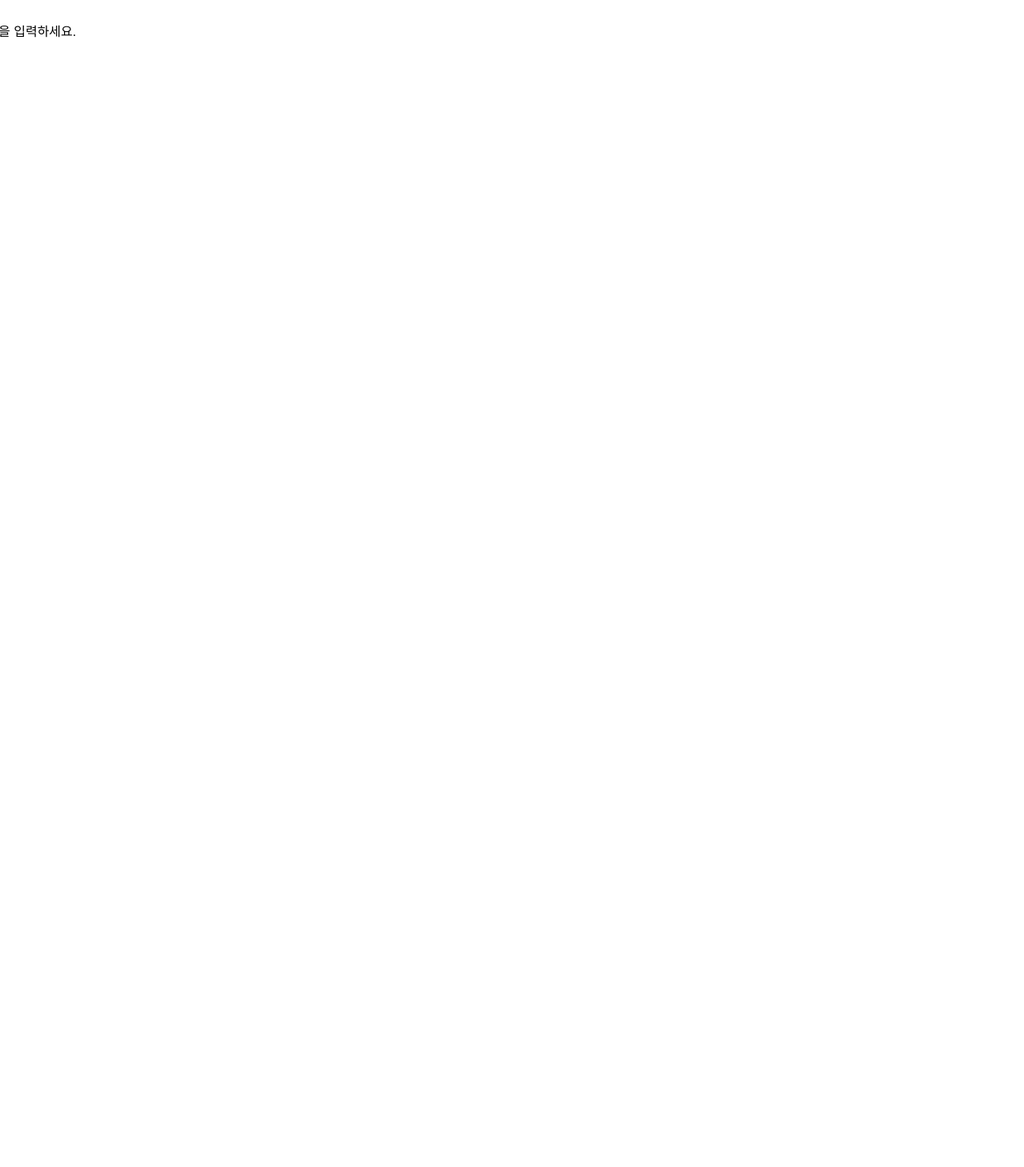
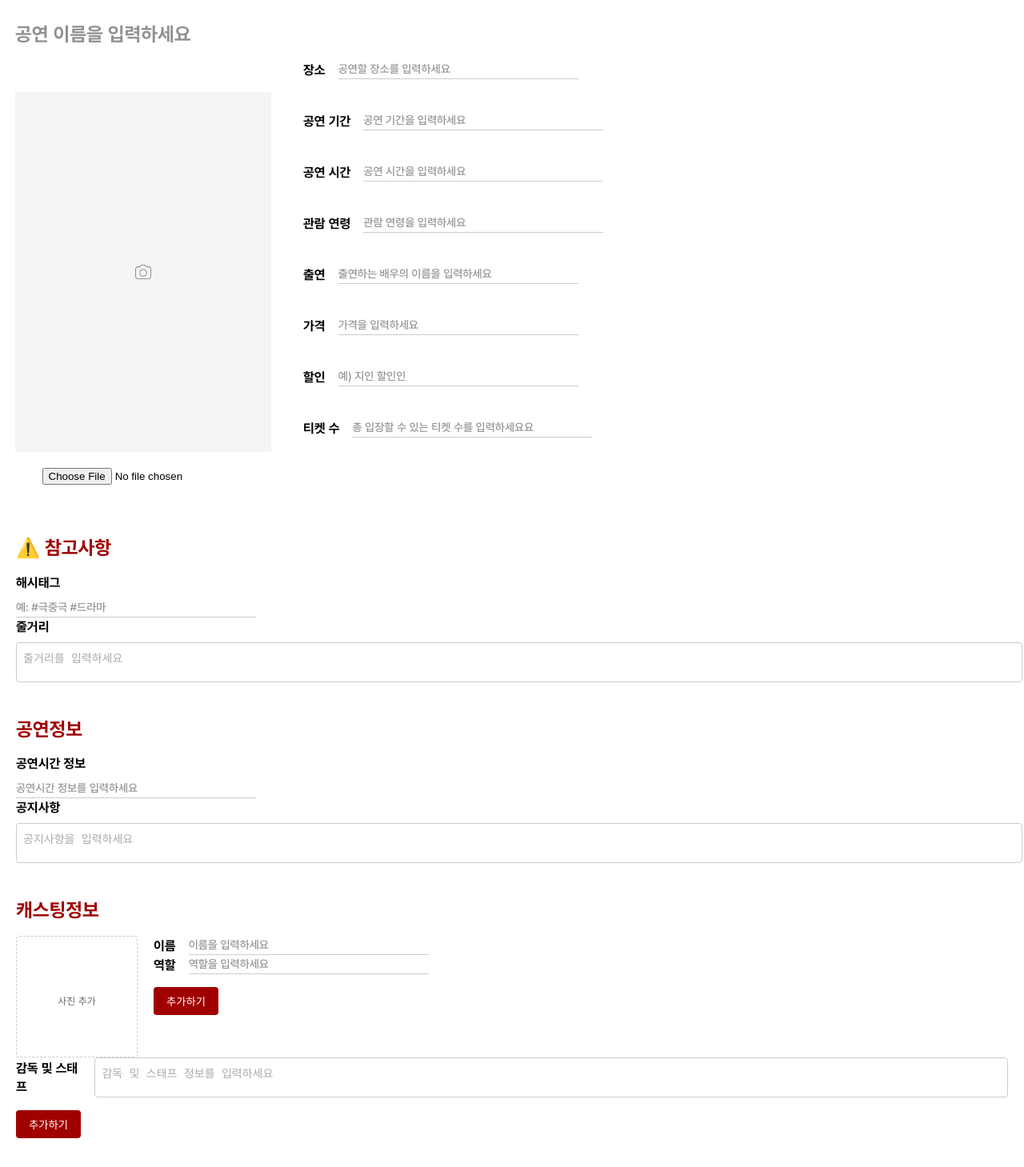
Before and after one commit to MUIT-UMC/Frontend, a React (Vite) app: page /register-musical in a window 1280 px wide. Shown: the part 171-1630 px from the top of the page at 80% size. Before the commit the page ends 800 px from the top, so only its background shows below. Built offline with nearby package versions, Linux system fonts and the light colour scheme.

Commit message:
소극장 공연 등록 초안

```diff
--- a/src/pages/RegisterMusical.jsx
+++ b/src/pages/RegisterMusical.jsx
@@ -1,12 +1,336 @@
-import React from "react";
+import React, { useState } from "react";
+import styled from "styled-components";
+import CameraIcon from '../assets/icons/Camera.svg';
 
 const RegisterMusical = () => {
+  const [image, setImage] = useState(null);
+
+  const handleImageUpload = (e) => {
+    const file = e.target.files[0];
+    if (file) {
+      const reader = new FileReader();
+      reader.onload = () => {
+        setImage(reader.result);
+      };
+      reader.readAsDataURL(file);
+    }
+  };
+
   return (
-    <div>
-      <h1>등록 페이지</h1>
-      <p>등록할 내용을 입력하세요.</p>
-    </div>
+    <RegisterWrapper>
+      <Title>공연 이름을 입력하세요</Title>
+      <Form>
+        <LeftSection>
+          <ImageUpload>
+            <Preview>
+            <img src={CameraIcon} alt="Camera Icon" />
+            </Preview>
+            <FileInput type="file" accept="image/*" onChange={handleImageUpload} />
+          </ImageUpload>
+        </LeftSection>
+        <RightSection>
+          <InputWrapper>
+            <Label>장소</Label>
+            <Input type="text" placeholder="공연할 장소를 입력하세요" />
+          </InputWrapper>
+          <InputWrapper>
+            <Label>공연 기간</Label>
+            <Input type="text" placeholder="공연 기간을 입력하세요" />
+          </InputWrapper>
+          <InputWrapper>
+            <Label>공연 시간</Label>
+            <Input type="text" placeholder="공연 시간을 입력하세요" />
+          </InputWrapper>
+          <InputWrapper>
+            <Label>관람 연령</Label>
+            <Input type="text" placeholder="관람 연령을 입력하세요" />
+          </InputWrapper>
+          <InputWrapper>
+            <Label>출연</Label>
+            <Input type="text" placeholder="출연하는 배우의 이름을 입력하세요" />
+          </InputWrapper>
+          <InputWrapper>
+            <Label>가격</Label>
+            <Input type="text" placeholder="가격을 입력하세요" />
+          </InputWrapper>
+          <InputWrapper>
+            <Label>할인</Label>
+            <Input type="text" placeholder="예) 지인 할인인" />
+          </InputWrapper>
+          <InputWrapper>
+            <Label>티켓 수</Label>
+            <Input type="text" placeholder="총 입장할 수 있는 티켓 수를 입력하세요요" />
+          </InputWrapper>
+        </RightSection>
+      </Form>
+      <BottomSection>
+  <Section>
+    <SectionTitle>⚠️ 참고사항</SectionTitle>
+    <InputWrapper2>
+      <Label>해시태그</Label>
+      <Input type="text" placeholder="예: #극중극 #드라마" />
+    </InputWrapper2>
+    <InputWrapper2>
+      <Label>줄거리</Label>
+      <TextArea placeholder="줄거리를 입력하세요" />
+    </InputWrapper2>
+  </Section>
+
+  <Section>
+    <SectionTitle>공연정보</SectionTitle>
+    <InputWrapper2>
+      <Label>공연시간 정보</Label>
+      <Input type="text" placeholder="공연시간 정보를 입력하세요" />
+    </InputWrapper2>
+    <InputWrapper2>
+      <Label>공지사항</Label>
+      <TextArea placeholder="공지사항을 입력하세요" />
+    </InputWrapper2>
+  </Section>
+
+  <Section>
+    <SectionTitle>캐스팅정보</SectionTitle>
+    <CastingWrapper>
+      <Left>
+        <IconWrapper>
+
+          <span>사진 추가</span>
+        </IconWrapper>
+      </Left>
+      <Right>
+        <InputWrapper>
+          <Label>이름</Label>
+          <Input type="text" placeholder="이름을 입력하세요" />
+        </InputWrapper>
+        <InputWrapper>
+          <Label>역할</Label>
+          <Input type="text" placeholder="역할을 입력하세요" />
+        </InputWrapper>
+        <AddButton>추가하기</AddButton>
+      </Right>
+    </CastingWrapper>
+    <InputWrapper>
+      <Label>감독 및 스태프</Label>
+      <TextArea placeholder="감독 및 스태프 정보를 입력하세요" />
+    </InputWrapper>
+    <AddButton>추가하기</AddButton>
+  </Section>
+
+  <Section>
+    <SectionTitle>결제정보</SectionTitle>
+    <InputWrapper>
+      <Label>계좌번호</Label>
+      <Input type="text" placeholder="계좌번호를 입력하세요" />
+    </InputWrapper>
+    <InputWrapper>
+      <Label>환불문의</Label>
+      <TextArea placeholder="환불문의 정보를 입력하세요" />
+    </InputWrapper>
+  </Section>
+</BottomSection>
+
+    </RegisterWrapper>
   );
 };
 
 export default RegisterMusical;
+
+
+const RegisterWrapper = styled.div`
+  max-width: 1440px;
+  height: 864px;
+  margin: 0 auto;
+  position: relative;
+
+`;
+
+const Title = styled.h1`
+  color: var(--Gray-sub, #919191);
+/* Title-semibo */
+font-family: Pretendard;
+font-size: 24px;
+font-style: normal;
+font-weight: 700;
+line-height: normal;
+margin-top: 87px;
+margin-left: 99px;
+`;
+
+const Form = styled.div`
+  display: flex;
+  gap: 40px;
+`;
+
+const LeftSection = styled.div`
+  margin-top: 40px;
+  display: flex;
+  justify-content: center;
+  align-items: center;
+  margin-left: 99px;
+`;
+
+const RightSection = styled.div`
+  flex: 2;
+  display: flex;
+  flex-direction: column;
+  gap: 40px;
+`;
+
+const ImageUpload = styled.div`
+  display: flex;
+  flex-direction: column;
+  align-items: center;
+  gap: 10px;
+`;
+
+const Preview = styled.div`
+width: 320px;
+height: 450px;
+flex-shrink: 0;
+  display: flex;
+  justify-content: center;
+  align-items: center;
+
+  background-color: #F5F5F5;
+
+  img {
+    width: 24px;
+height: 24px;
+flex-shrink: 0;
+    object-fit: cover;
+  }
+`;
+
+const FileInput = styled.input`
+  margin-top: 10px;
+`;
+
+const InputWrapper = styled.div`
+  display: flex;
+  align-items: center; /* 텍스트와 인풋을 수평 정렬 */
+  gap: 16px; /* 라벨과 입력 필드 간격 */
+`;
+
+const Label = styled.label`
+  color: #000;
+
+/* Body-bold */
+font-family: Pretendard;
+font-size: 16px;
+font-style: normal;
+font-weight: 700;
+line-height: normal;
+  text-align: left; /* 오른쪽 정렬 */
+`;
+
+const Input = styled.input`
+  border: none;
+  border-bottom: 1px solid #ccc; /* 밑줄만 표시 */
+  outline: none; /* 포커스 시 기본 테두리 제거 */
+  padding: 4px 0;
+color: #E6E6E6;
+width: 300px;
+
+  &::placeholder {
+    color: #919191; /* 플레이스홀더 색상 */
+    /* body-14-medium */
+font-family: Pretendard;
+font-size: 14px;
+font-style: normal;
+font-weight: 500;
+line-height: 18px; /* 128.571% */
+  }
+
+  &:focus {
+    border-bottom: 1px solid #333; /* 포커스 시 밑줄 색상 변경 */
+  }
+`;
+const BottomSection = styled.div`
+  padding: 40px 100px;
+`;
+
+const Section = styled.div`
+  margin-bottom: 40px;
+`;
+
+const SectionTitle = styled.h2`
+height: 30.858px;
+flex-direction: column;
+justify-content: center;
+flex-shrink: 0;
+color: var(--Muit-Red-main, #A00000);
+/* title-24-bold */
+font-family: Pretendard;
+font-size: 24px;
+font-style: normal;
+font-weight: 700;
+line-height: normal;
+`;
+const InputWrapper2 = styled.div`
+  display: flex;
+  flex-direction: column;
+  gap: 8px;
+`;
+const TextArea = styled.textarea`
+  border: 1px solid #ccc;
+  border-radius: 4px;
+  outline: none;
+  padding: 8px;
+  width: 100%;
+  font-size: 14px;
+  resize: none;
+
+  &::placeholder {
+    color: #aaa;
+  }
+
+  &:focus {
+    border: 1px solid #333;
+  }
+`;
+
+const CastingWrapper = styled.div`
+  display: flex;
+  gap: 20px;
+`;
+
+const Left = styled.div`
+  display: flex;
+  justify-content: center;
+  align-items: center;
+  width: 150px;
+  height: 150px;
+  border: 1px dashed #ccc;
+  border-radius: 4px;
+`;
+
+const IconWrapper = styled.div`
+  display: flex;
+  flex-direction: column;
+  align-items: center;
+  cursor: pointer;
+
+  span {
+    margin-top: 8px;
+    font-size: 12px;
+    color: #666;
+  }
+`;
+
+const Right = styled.div`
+  flex: 1;
+`;
+
+const AddButton = styled.button`
+  margin-top: 16px;
+  padding: 8px 16px;
+  background-color: #a00000;
+  color: white;
+  border: none;
+  border-radius: 4px;
+  cursor: pointer;
+
+  &:hover {
+    background-color: #900000;
+  }
+`;
```
